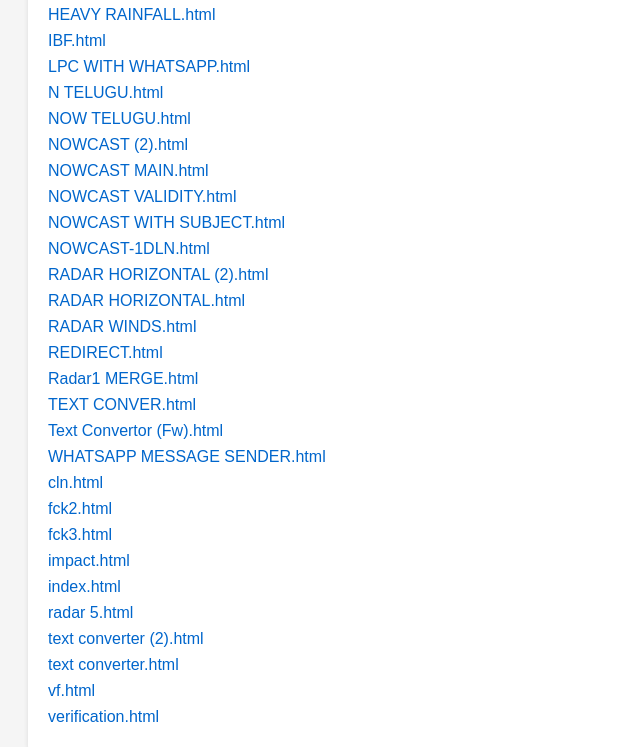
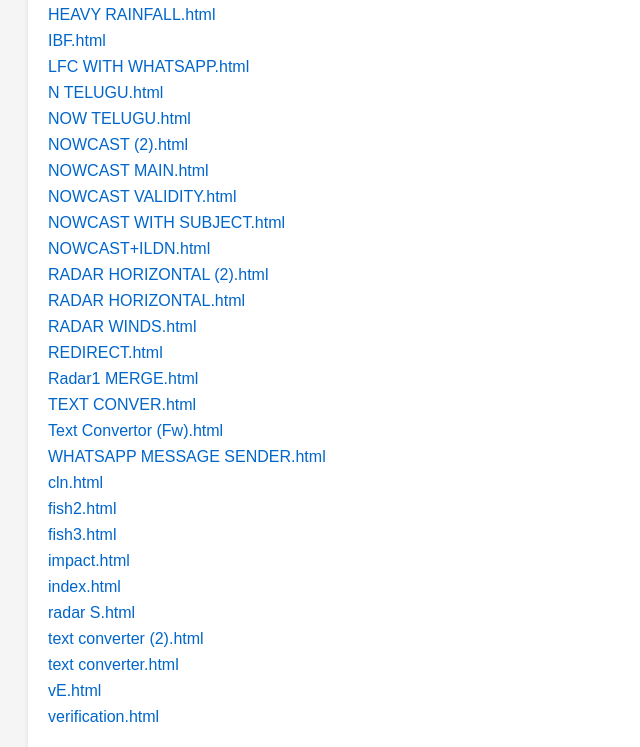
Before and after one commit to icharan/f, a plain HTML site: page index.html in a window 1280 px wide. Shown: the part 294-1041 px from the top of the page, 0-640 px from the left. Drawn offline with Linux system fonts and the light colour scheme.

Commit message:
Update index.html

```diff
--- a/index.html
+++ b/index.html
@@ -45,14 +45,14 @@
     <li><a href="Farmers2.html">Farmers2.html</a></li>
     <li><a href="HEAVY RAINFALL.html">HEAVY RAINFALL.html</a></li>
     <li><a href="IBF.html">IBF.html</a></li>
-    <li><a href="LPC WITH WHATSAPP.html">LPC WITH WHATSAPP.html</a></li>
+    <li><a href="LFC WITH WHATSAPP.html">LFC WITH WHATSAPP.html</a></li>
     <li><a href="N TELUGU.html">N TELUGU.html</a></li>
     <li><a href="NOW TELUGU.html">NOW TELUGU.html</a></li>
     <li><a href="NOWCAST (2).html">NOWCAST (2).html</a></li>
     <li><a href="NOWCAST MAIN.html">NOWCAST MAIN.html</a></li>
     <li><a href="NOWCAST VALIDITY.html">NOWCAST VALIDITY.html</a></li>
     <li><a href="NOWCAST WITH SUBJECT.html">NOWCAST WITH SUBJECT.html</a></li>
-    <li><a href="NOWCAST-1DLN.html">NOWCAST-1DLN.html</a></li>
+    <li><a href="NOWCAST+ILDN.html">NOWCAST+ILDN.html</a></li>
     <li><a href="RADAR HORIZONTAL (2).html">RADAR HORIZONTAL (2).html</a></li>
     <li><a href="RADAR HORIZONTAL.html">RADAR HORIZONTAL.html</a></li>
     <li><a href="RADAR WINDS.html">RADAR WINDS.html</a></li>
@@ -62,14 +62,14 @@
     <li><a href="Text Convertor (Fw).html">Text Convertor (Fw).html</a></li>
     <li><a href="WHATSAPP MESSAGE SENDER.html">WHATSAPP MESSAGE SENDER.html</a></li>
     <li><a href="cln.html">cln.html</a></li>
-    <li><a href="fck2.html">fck2.html</a></li>
-    <li><a href="fck3.html">fck3.html</a></li>
+    <li><a href="fish2.html">fish2.html</a></li>
+    <li><a href="fish3.html">fish3.html</a></li>
     <li><a href="impact.html">impact.html</a></li>
     <li><a href="index.html">index.html</a></li>
-    <li><a href="radar 5.html">radar 5.html</a></li>
+    <li><a href="radar S.html">radar S.html</a></li>
     <li><a href="text converter (2).html">text converter (2).html</a></li>
     <li><a href="text converter.html">text converter.html</a></li>
-    <li><a href="vf.html">vf.html</a></li>
+    <li><a href="vE.html">vE.html</a></li>
     <li><a href="verification.html">verification.html</a></li>
 </ul>
 
```
